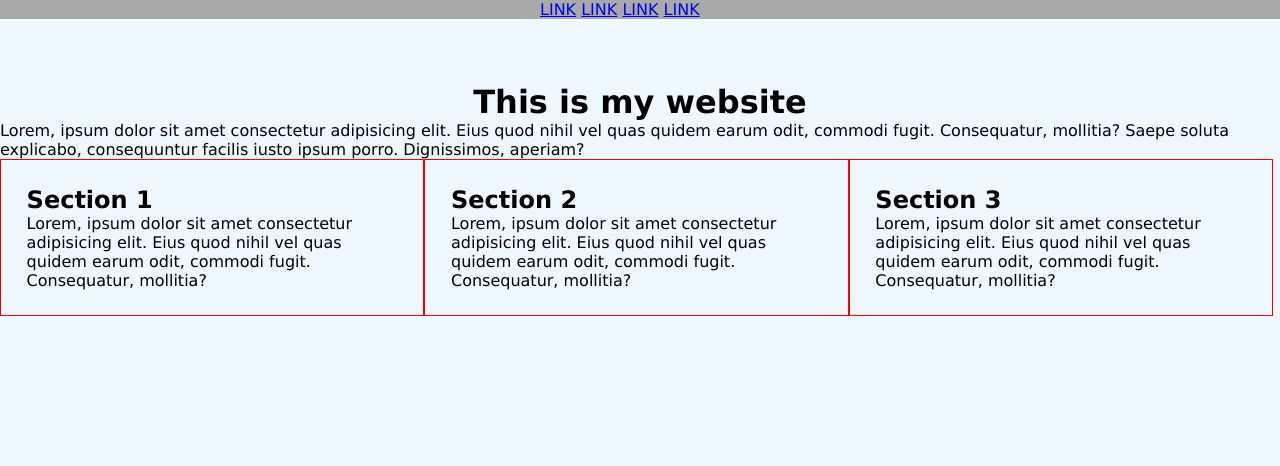
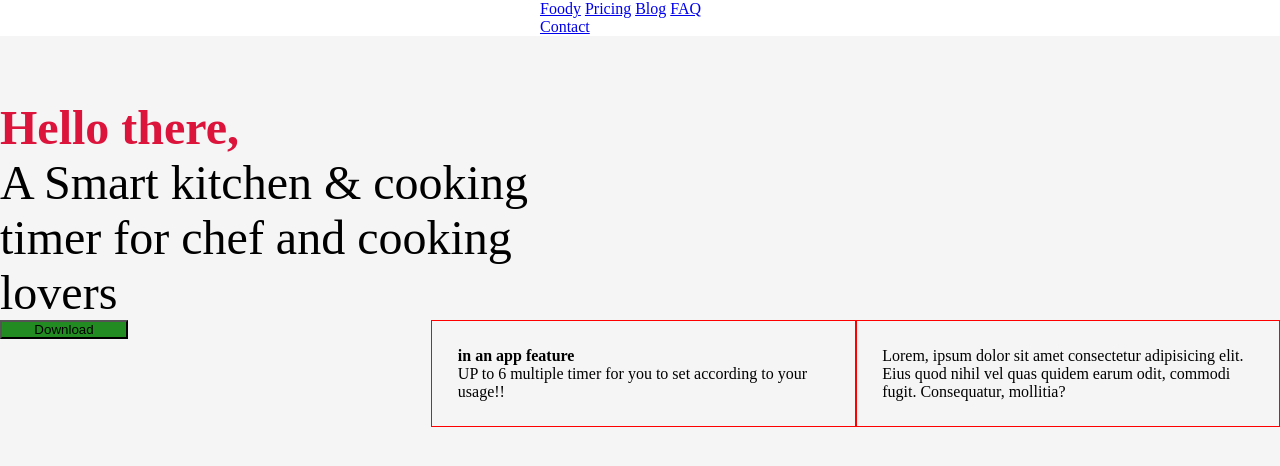
Before and after one commit to manopanashe/web-tech, a plain HTML site: page week-2/index.html in a window 1280 px wide. Drawn offline with Linux system fonts and the light colour scheme.

Commit message:
third commit

```diff
--- a/week-2/index.html
+++ b/week-2/index.html
@@ -14,34 +14,27 @@
         <header>
             <nav>
                 <ul>
-                    <li><a href="#">LINK</a></li>
-                    <li><a href="#">LINK</a></li>
-                    <li><a href="#">LINK</a></li>
-                    <li><a href="#">LINK</a></li>
+                    <li><a href="#">Foody</a></li>
+                    <li><a href="#">Pricing</a></li>
+                    <li><a href="#">Blog</a></li>
+                    <li><a href="#">FAQ</a></li>
+                    <li><a href="#">Contact</a></li>
                 </ul>
             </nav>
         </header>
         <div id="content">
-            <h1> This is my website</h1>
-            <p>Lorem, ipsum dolor sit amet consectetur adipisicing elit. Eius quod nihil vel quas quidem earum odit,
-                commodi fugit. Consequatur, mollitia? Saepe soluta explicabo, consequuntur facilis iusto ipsum porro.
-                Dignissimos, aperiam?</p>
+            <h1 style="color: crimson"> Hello there,</h1>
+            <p style="font-size: 300%">A Smart kitchen & cooking <br> timer for chef and cooking <br>lovers</p>
+            <button>Download</button>
 
             <section>
-                <h2> Section 1</h2>
-
+                <h2> </h2>
                 Lorem, ipsum dolor sit amet consectetur adipisicing elit. Eius quod nihil vel quas quidem earum odit,
                 commodi fugit. Consequatur, mollitia?
             </section>
             <section>
-                <h2> Section 2</h2>
-                Lorem, ipsum dolor sit amet consectetur adipisicing elit. Eius quod nihil vel quas quidem earum odit,
-                commodi fugit. Consequatur, mollitia?
-            </section>
-            <section>
-                <h2> Section 3</h2>
-                Lorem, ipsum dolor sit amet consectetur adipisicing elit. Eius quod nihil vel quas quidem earum odit,
-                commodi fugit. Consequatur, mollitia?
+                <h2 style="font-size: 100%"> in an app feature</h2>
+                <p>UP to 6 multiple timer for you to set according to your usage!!</p>
             </section>
         </div>
         <!-- /#content -->
--- a/week-2/main.css
+++ b/week-2/main.css
@@ -4,11 +4,11 @@
 
 }
 body{
-    font-family: 'Lucida Sans', 'Lucida Sans Regular', 'Lucida Grande', 'Lucida Sans Unicode', Geneva, Verdana, sans-serif;
-    background-color: aliceblue;
+    font-family: 'Times New Roman', Times, serif;
+    background-color: whitesmoke;
 }
 nav{
-    background-color: darkgray;
+    background-color: white;
     margin-bottom: 5%;
 }
 nav ul{
@@ -21,7 +21,14 @@ nav ul li{
 
 h1{
 
-    text-align: center;
+    text-align: left;
+    font-size: 300%;
+
+}
+
+button{
+    background-color: forestgreen;
+    width: 10%;
 }
 
 section{
@@ -29,5 +36,5 @@ section{
     border: 1px solid red;
     width: 29%;
     padding: 2%;
-    float: left;
+    float: right;
 }
```
